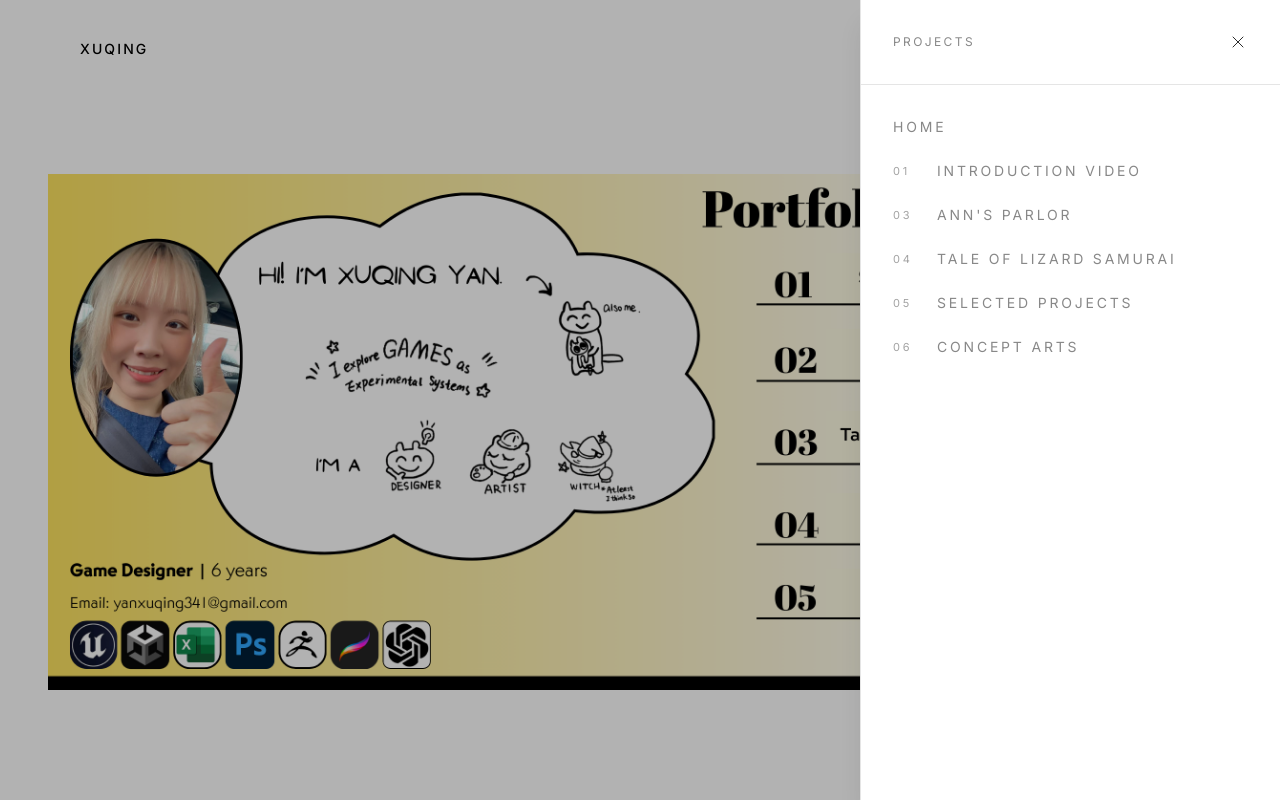
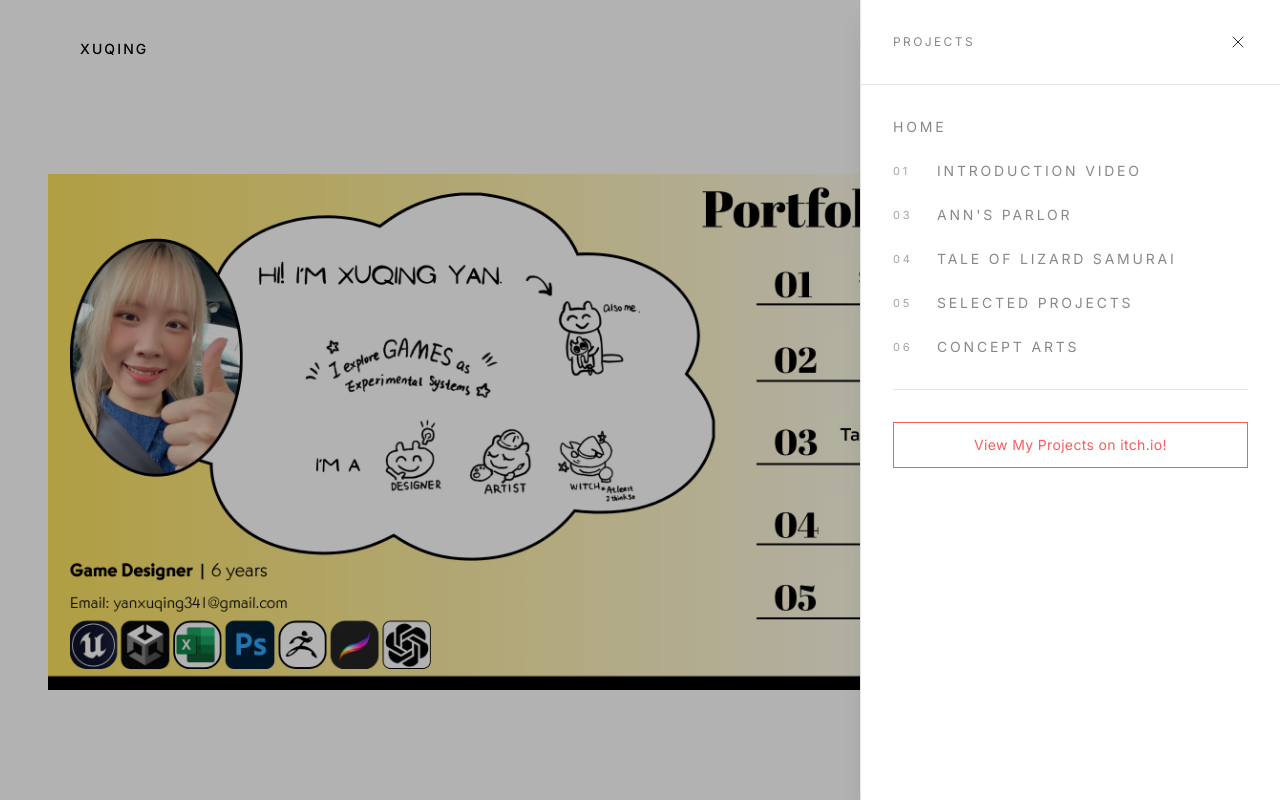
Before and after one commit to sunnyyan991/xuqing, a Vue app: page / in a window 1280 px wide. Both pictures are taken after a click on the button "PROJECTS". Shown: the top 800 px of the page. Built offline with nearby package versions, Linux system fonts and the light colour scheme.

Commit message:
增加itch入口

```diff
--- a/src/components/TheHeader.vue
+++ b/src/components/TheHeader.vue
@@ -155,6 +155,18 @@ watch(
                 <span class="w-8 text-[11px] text-neutral-400 shrink-0">{{ item.order }}</span>
                 <span>{{ item.name }}</span>
               </RouterLink>
+
+              <div class="h-px bg-neutral-200 my-2" />
+
+              <a
+                  href="https://gu0za.itch.io/"
+                  target="_blank"
+                  rel="noopener noreferrer"
+                  class="inline-flex items-center justify-center w-full px-4 py-3 text-sm tracking-wide border border-[#FA5C5C] text-[#FA5C5C] hover:bg-[#FA5C5C] hover:text-white transition-all duration-300"
+                  @click="closeDrawer"
+              >
+                View My Projects on itch.io!
+              </a>
             </div>
           </div>
         </div>
```
